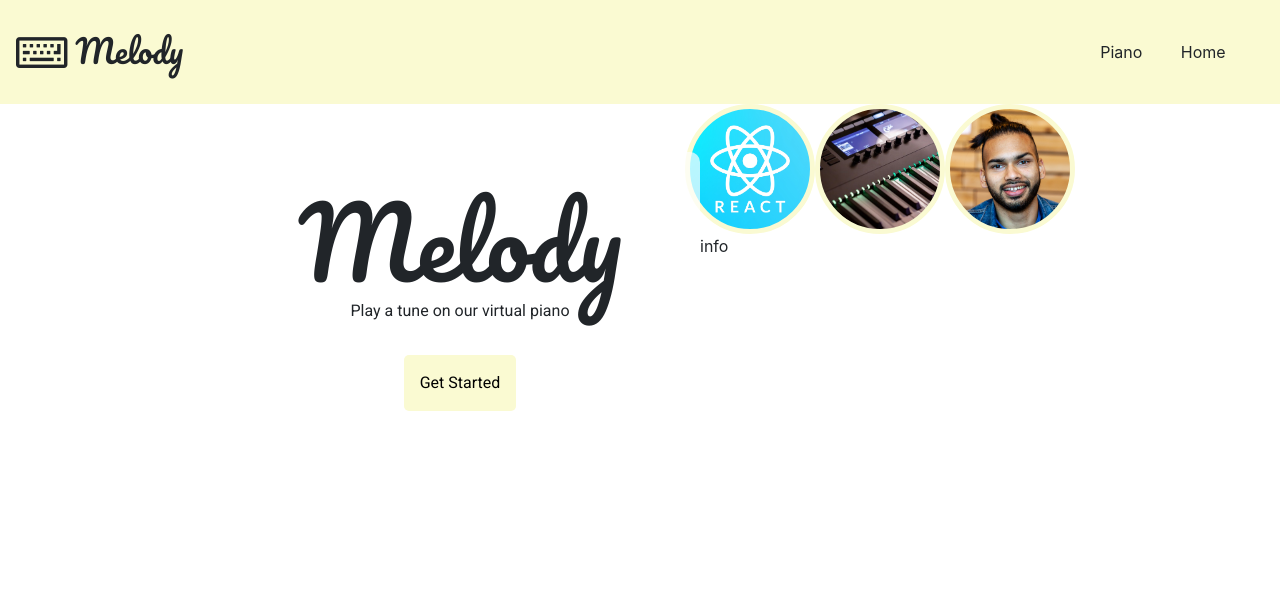
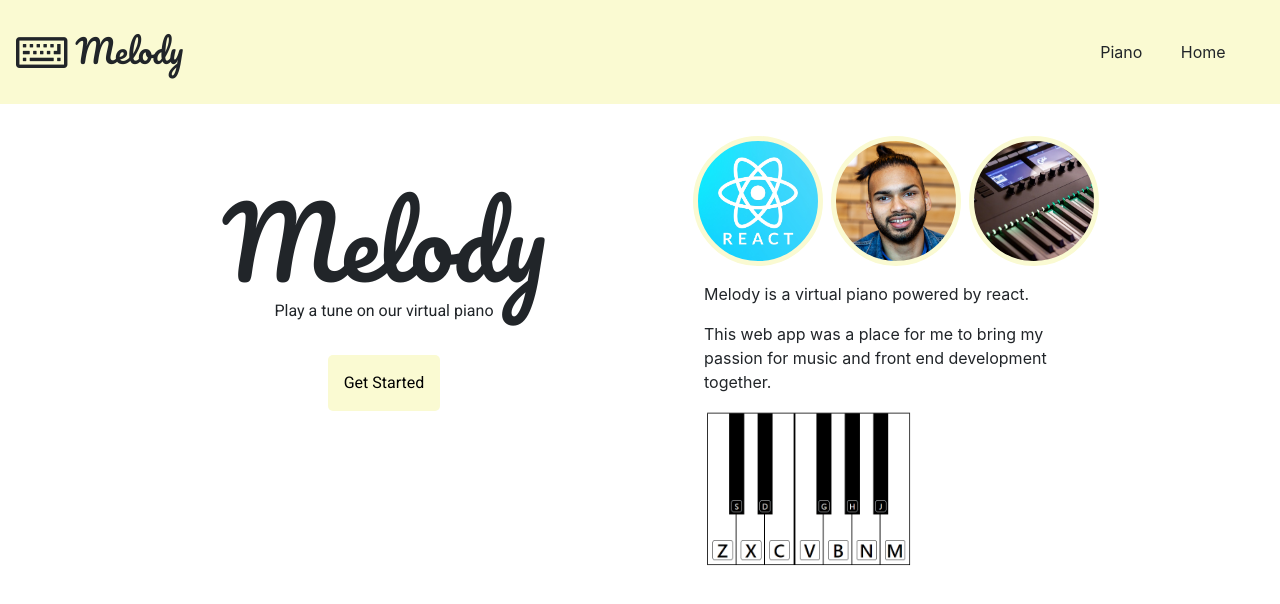
Before and after one commit to kusholhuq/piano-front-end, a React (Create React App) app: page / in a window 1280 px wide. Shown: the top 604 px of the page. Built offline with nearby package versions, Linux system fonts and the light colour scheme.

Commit message:
gif uploaded

```diff
--- a/src/components/Landing.js
+++ b/src/components/Landing.js
@@ -17,13 +17,20 @@ export default function Landing (props) {
         </button>
       </div>
       <div className="landing-info">
-        <div className="row">
+        <div className="row circles">
           <div className="circle img-1"></div>
+          <div className="circle img-3"></div>
           <div className="circle img-2"></div>
-          <div className="circle img-3"></div>
         </div>
         <div className="info">
-          info
+          <p>
+            Melody is a virtual piano powered by react.
+          </p>
+          <p>
+          This web app was a place for me to bring my passion for music and front end development together.
+          </p>
+        </div>
+        <div className="landing-gif">
         </div>
       </div>
     </div>
--- a/src/styles/Landing.css
+++ b/src/styles/Landing.css
@@ -9,7 +9,7 @@
   background-size: cover;
   background-repeat: no-repeat; */
   display: flex;
-  justify-content: center;
+  justify-content: center ;
   height: 87vh;
 }
 
@@ -18,9 +18,15 @@
   position: relative;
   top: 3rem;
   background-color: rgba(255,255,255, .7);
-  width: 30rem;
+  width: 30%;
   height: 22rem;
   border-radius: 10px;
+  margin-right: 10%;
+}
+
+.landing-info {
+  width: 30%;
+  margin-top: 2rem;
 }
 
 .mt-2 {
@@ -88,3 +94,20 @@
   background-position: 35% 0;
 
 }
+
+.circles {
+  justify-content: space-around;
+}
+
+
+
+.info {
+  margin-top: 1rem;
+}
+
+.landing-gif {
+  background-image: url("../assets/piano-demo.gif");
+  height: 10rem;
+  background-size: contain;
+  background-repeat: no-repeat;
+}
```
Also changed, not shown: src/assets/piano-demo.gif (added).
